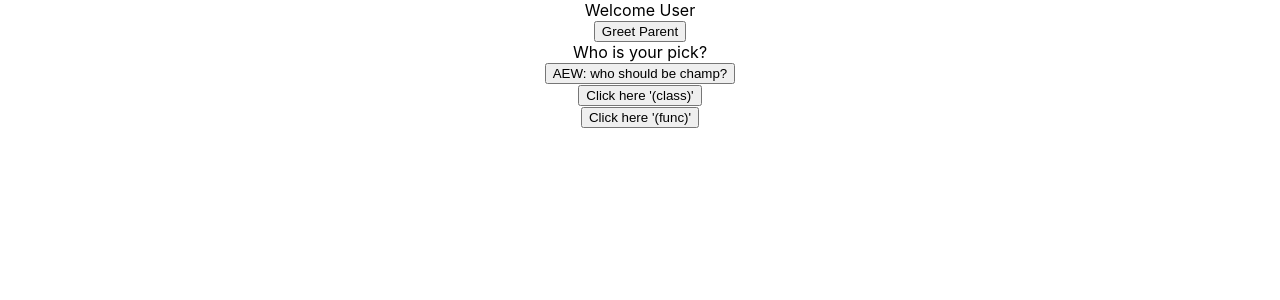
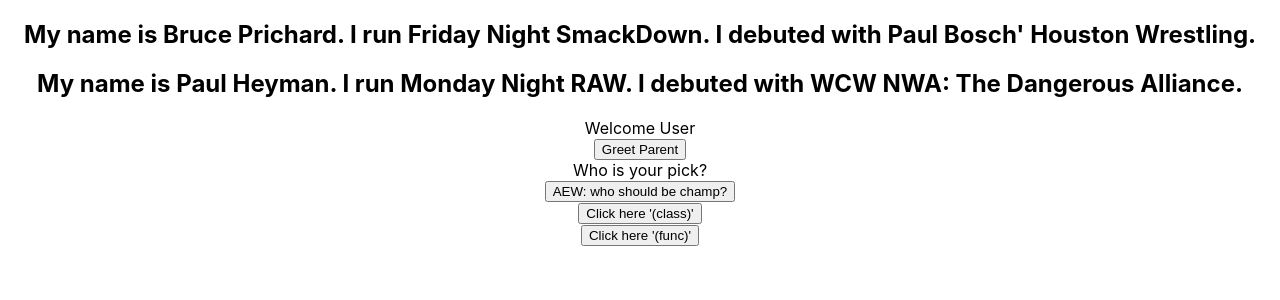
Before and after one commit to SiddAjriY2Jaccount/react-practice, a React (Create React App) app in the folder app/: page / in a window 1280 px wide. Shown: the top 300 px of the page. Built offline with nearby package versions, Linux system fonts and the light colour scheme.

Commit message:
list rendering

```diff
--- a/app/src/App.js
+++ b/app/src/App.js
@@ -10,10 +10,12 @@
 import EventBind from './components/EventBind'
 import ParentComponent from './components/ParentComponent'
 import UserGreeting from './components/UserGreeting'
+import NameList from './components/NameList'
 
 function App() {
   return (
     <div className="App">
+      <NameList />
       <UserGreeting />
       <ParentComponent />
       <EventBind />
--- /dev/null
+++ b/app/src/components/NameList.js
@@ -0,0 +1,30 @@
+import React from 'react'
+
+function NameList() {
+
+    const names = [
+        {
+            name : "Bruce Prichard",
+            show : "Friday Night SmackDown",
+            debut : "Paul Bosch' Houston Wrestling"
+        },
+
+        {
+            name : "Paul Heyman",
+            show : "Monday Night RAW",
+            debut : "WCW NWA: The Dangerous Alliance"
+        }
+    ]
+
+    const nameList = names.map(name => (
+    <h2> My name is {name.name}. I run {name.show}. I debuted with {name.debut}.</h2>
+    ))
+
+    return (
+        <div>
+                {nameList}
+        </div>
+    )
+}
+
+export default NameList
```
